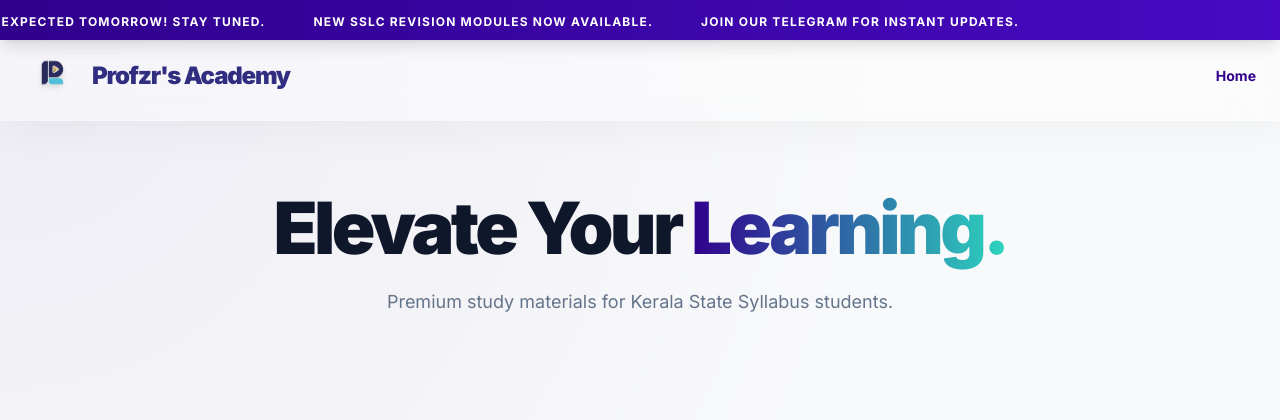
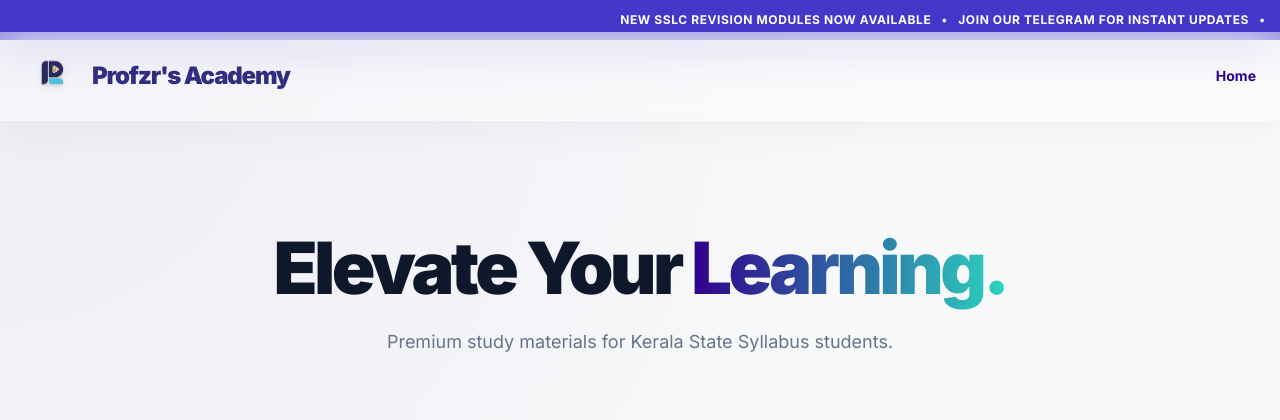
Before and after one commit to imranalis1880/Blog-page, a Django app: page / in a window 1280 px wide. Shown: the top 420 px of the page. Run offline with Django 5.2, Linux system fonts and the light colour scheme; some libraries are stand-ins or nearby versions.

Commit message:
Testing mobive view

```diff
--- a/Documents/profezs/Templates/index.html
+++ b/Documents/profezs/Templates/index.html
@@ -11,7 +11,6 @@
     <link rel="stylesheet"
         href="https://fonts.googleapis.com/css2?family=Material+Symbols+Outlined:opsz,wght,FILL,GRAD@24,400,0,0" />
 
-    <link rel="stylesheet" href="https://cdnjs.cloudflare.com/ajax/libs/font-awesome/6.5.1/css/all.min.css">
     <script src="https://cdn.tailwindcss.com?plugins=forms,container-queries"></script>
     <script>
         tailwind.config = {
@@ -33,12 +32,17 @@
     <style>
         @keyframes marquee {
             0% {
-                transform: translateX(0);
+                transform: translateX(100%);
             }
 
             100% {
-                transform: translateX(-50%);
+                transform: translateX(-100%);
             }
+        }
+
+        .animate-marquee {
+            display: inline-block;
+            animation: marquee 20s linear infinite;
         }
 
         .animate-marquee {
@@ -64,17 +68,16 @@
 
 <body class="bg-mesh font-sans text-gray-800 min-h-screen">
 
-    <div class="fixed top-0 w-full z-[60] bg-gradient-to-r from-primary to-[#470ac2] py-2 overflow-hidden shadow-lg">
-        <div class="animate-marquee gap-x-12 px-4">
-            <span class="text-xs font-bold uppercase tracking-widest text-white flex items-center gap-2">
-                Plus Two Results expected tomorrow! Stay tuned.
-            </span>
-            <span class="text-xs font-bold uppercase tracking-widest text-white flex items-center gap-2">
-                New SSLC Revision modules now available.
-            </span>
-            <span class="text-xs font-bold uppercase tracking-widest text-white flex items-center gap-2">
-                Join our Telegram for instant updates.
-            </span>
+    <div class="bg-indigo-700 text-white py-3 overflow-hidden">
+        <div class="flex whitespace-nowrap animate-marquee">
+            <p class="text-[10px] md:text-xs font-bold uppercase tracking-wider px-4">
+                New SSLC Revision Modules Now Available &nbsp; • &nbsp;
+                Join our Telegram for instant updates &nbsp; • &nbsp;
+            </p>
+            <p class="text-[10px] md:text-xs font-bold uppercase tracking-wider px-4">
+                New SSLC Revision Modules Now Available &nbsp; • &nbsp;
+                Join our Telegram for instant updates &nbsp; • &nbsp;
+            </p>
         </div>
     </div>
 
```
